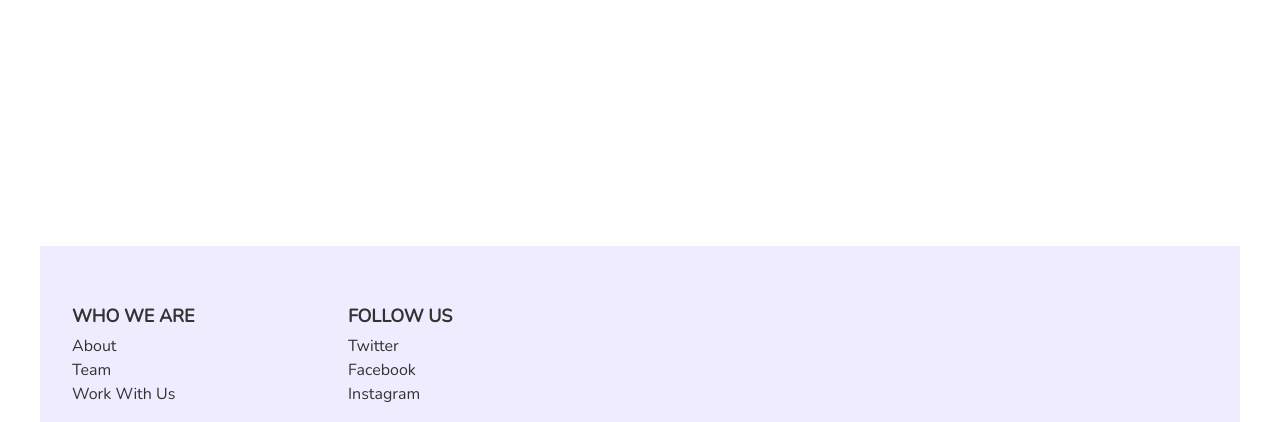
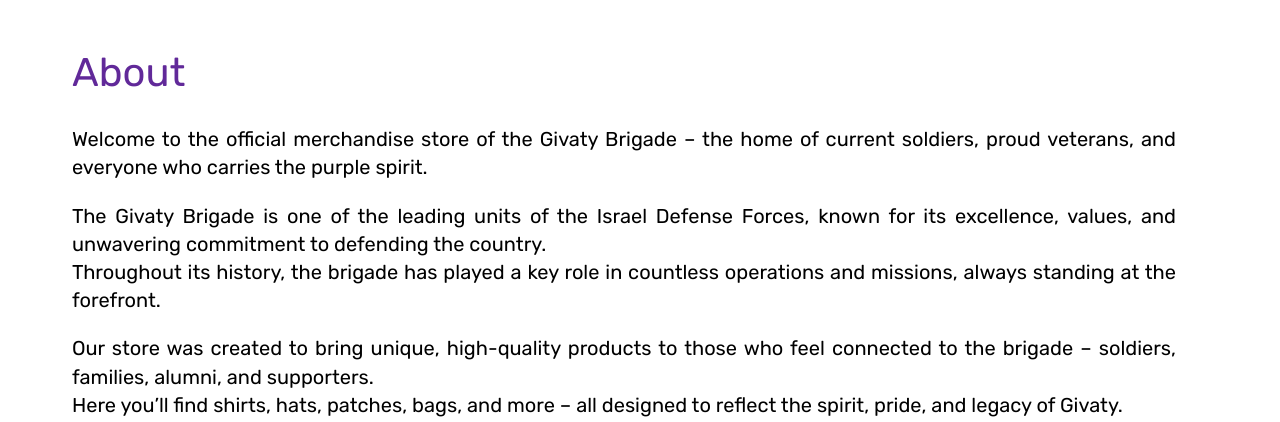
Before and after one commit to LiorBoaron/WebCourse-HomeWork1, a plain HTML site: page html/index.html in a window 1280 px wide. Shown: the part 925-1347 px from the top of the page. Drawn offline with nearby package versions, Linux system fonts and the light colour scheme.

Commit message:
main-page1-about,paragraphs-update

```diff
--- a/css/style.css
+++ b/css/style.css
@@ -152,3 +152,32 @@ footer{
     color: #000000;
     padding-left: 32px;
 }
+.information{
+    width: 1136px;
+    height: 382px;
+    margin-bottom: 32px;
+}
+.information-title h1{
+    font-family: 'Rubik',sans-serif;
+    font-weight: 500;
+    font-size: 40px;
+    line-height: 40px;
+    letter-spacing: 0;
+    color: #612999;
+    margin-bottom: 32px;
+    margin-left: 32px;
+}
+.information-content{
+    width: 1136px;
+    height: 310px;
+}
+.information-content p{
+    font-family: 'Rubik',sans-serif;
+    font-weight: 400;
+    font-size: 20px;
+    line-height: 28.2px;
+    letter-spacing: 0;
+    text-align: justify;
+    color: #000000;
+    margin-left: 32px;
+}
--- a/html/index.html
+++ b/html/index.html
@@ -34,6 +34,18 @@
                 </p>
             </section>
         </section>
+        <section class="wrapper">
+            <section class="information">
+                <section class="information-title">
+                    <h1>About</h1>
+                </section>
+                <section class="information-content">
+                    <p>Welcome to the official merchandise store of the Givaty Brigade – the home of current soldiers, proud veterans, and everyone who carries the purple spirit.</p>
+                    <p>The Givaty Brigade is one of the leading units of the Israel Defense Forces, known for its excellence, values, and unwavering commitment to defending the country.<br>Throughout its history, the brigade has played a key role in countless operations and missions, always standing at the forefront.</p>
+                    <p>Our store was created to bring unique, high-quality products to those who feel connected to the brigade – soldiers, families, alumni, and supporters.<br>Here you’ll find shirts, hats, patches, bags, and more – all designed to reflect the spirit, pride, and legacy of Givaty.</p>
+                </section>
+            </section>
+        </section>
     </main>
     <section class="wrapper" >
         <footer>
```
